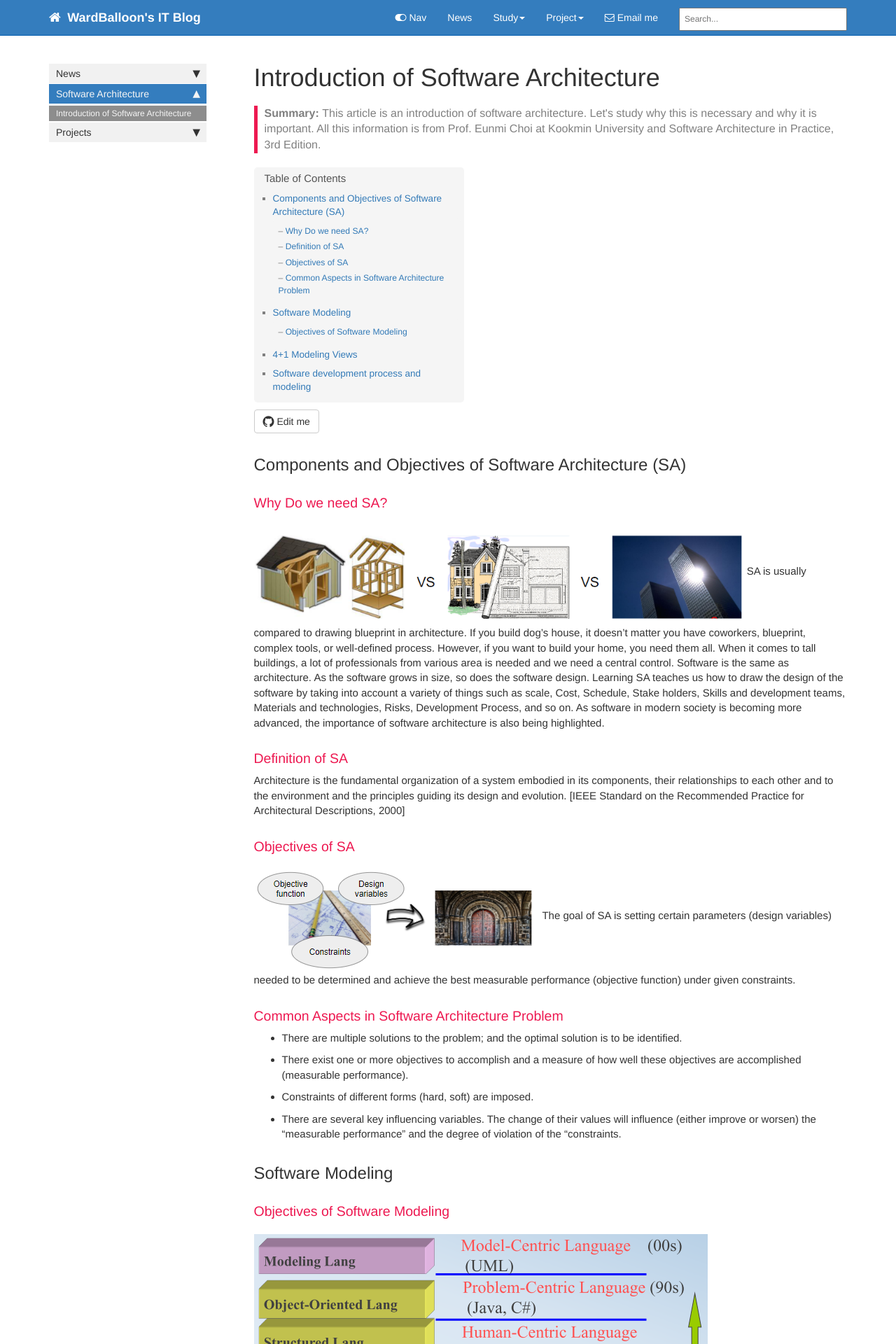
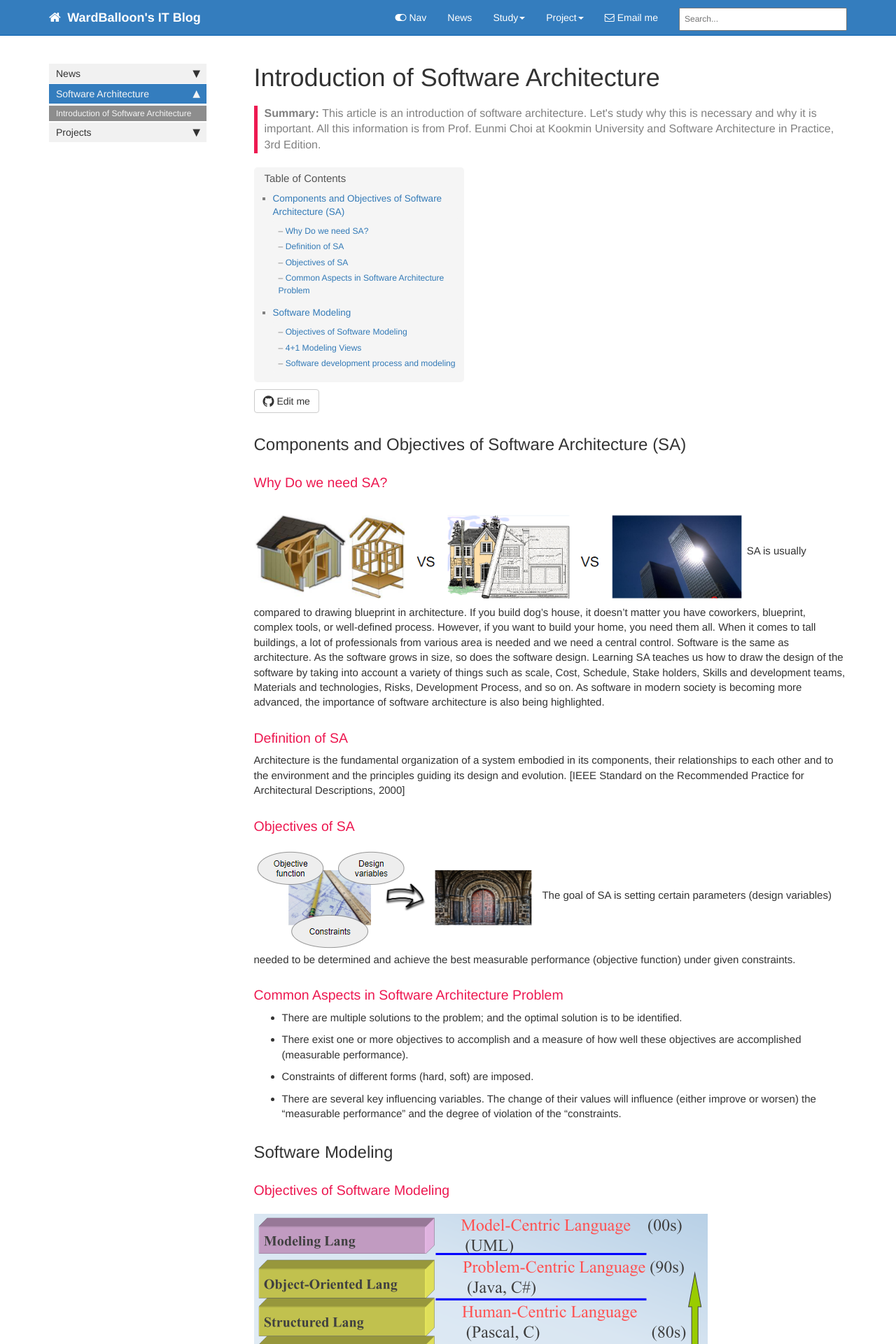
Before and after one commit to codingsoo/codingsoo.github.io1, a Jekyll site: the page built from pages/software_architecture/introduction_sa.md, in a window 1280 px wide. Shown: the top 1920 px of the page at 70% size. Built offline with Jekyll 4.4.1, drawn with Linux system fonts in a browser that asks for light colours; nearby versions of some CDN libraries; comment, search, counter and statistics services are not loaded.

Commit message:
chaneeeee

```diff
--- a/pages/software_architecture/introduction_sa.md
+++ b/pages/software_architecture/introduction_sa.md
@@ -38,7 +38,7 @@ The goal of SA is setting certain parameters (design variables) needed to be det
 
 Why do we need software modeling? It makes it easier for team members to understand software clearly and in common, and helps improve the functionality and quality of the software system. These advantages have led to a lot of research and use of modelling languages.
 
-## 4+1 Modeling Views
+### 4+1 Modeling Views
 
 ![modeling_view](https://wardballoon.github.io/images/modeling_view.png)
 
@@ -60,7 +60,7 @@ It is composed of four views (4) and the use case (1) affects participation in a
     + Focus: Use cases for illustrating and validating the architecture.
     + Contents: Use case diagrams.
 
-## Software development process and modeling
+### Software development process and modeling
 
 ![development_process](https://wardballoon.github.io/images/development_process.png)
 In this process, we need to consider the how to design the optimal SW architecture to meet the required functionality and quality/constraints. Thus, it is important to set our mission first. For example, let's consider the SA of a Web Server. What should we consider?
```
